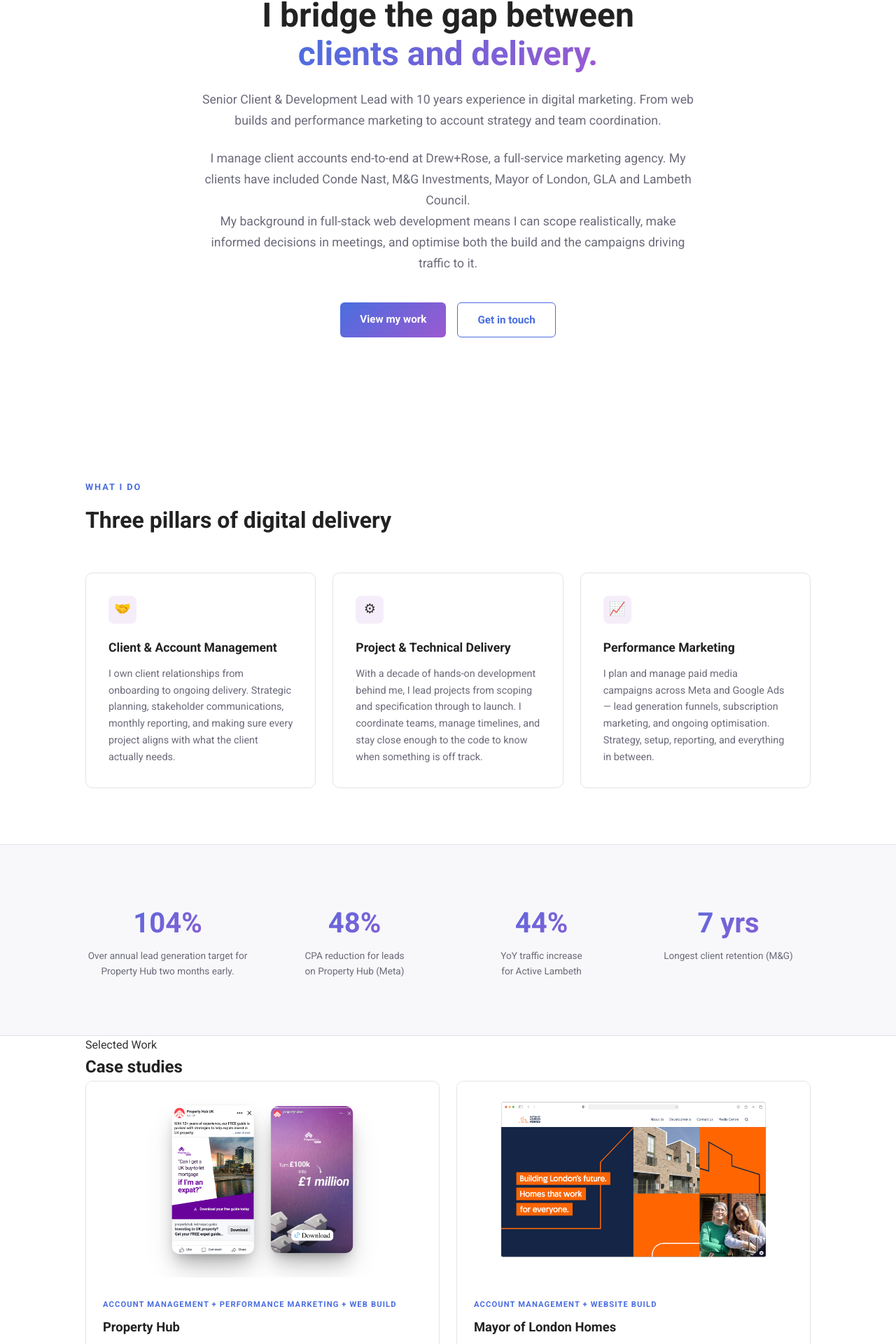
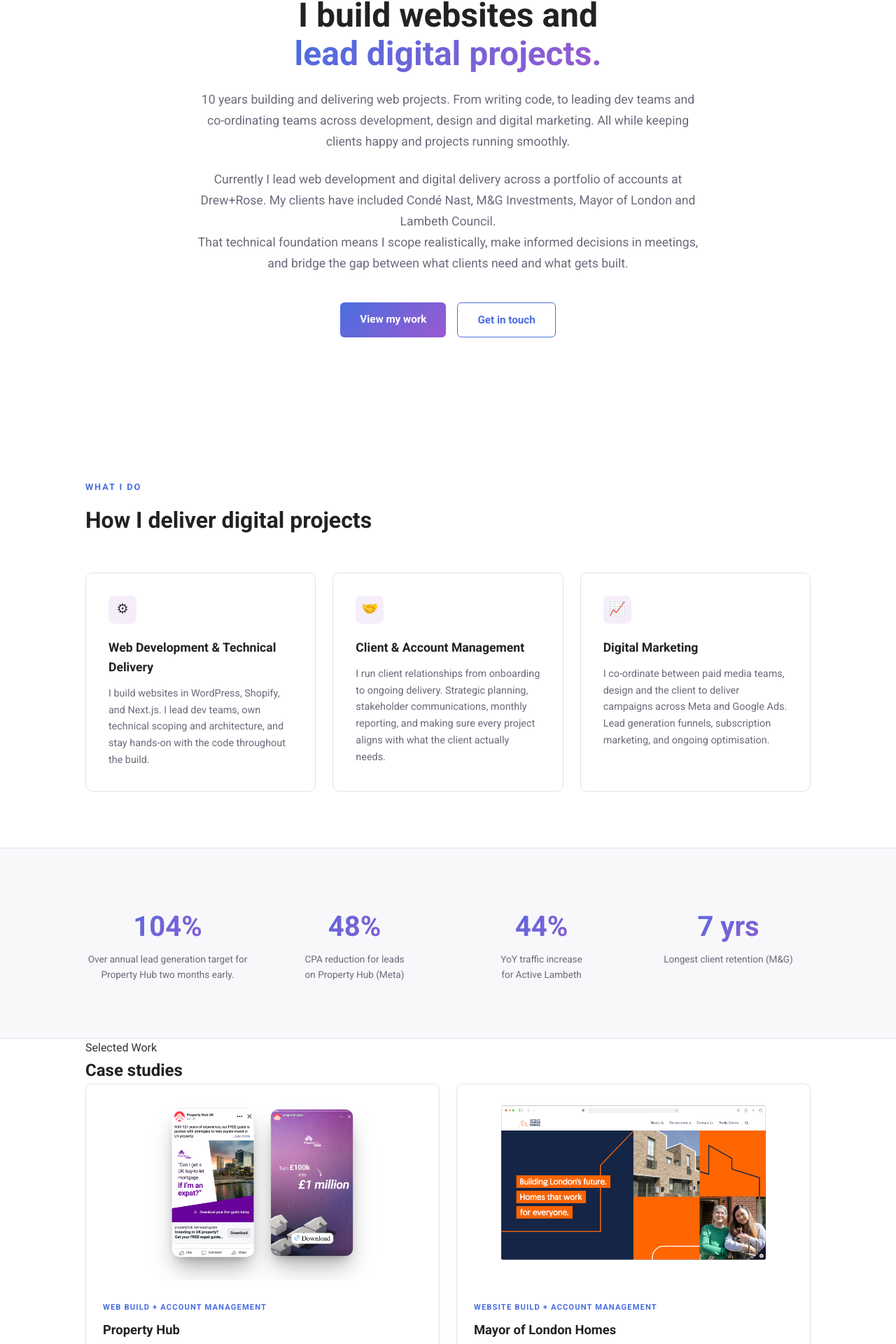
Before and after one commit to AlexLoughln117/new-portfolio, a Next.js app: page / in a window 1280 px wide. Shown: the part 194-2114 px from the top of the page at 70% size. Built offline with nearby package versions, Linux system fonts and the light colour scheme.

Commit message:
Updating copy across portfolio

```diff
--- a/src/app/layout.js
+++ b/src/app/layout.js
@@ -15,9 +15,9 @@ const roboto = Roboto({
 export const metadata = {
   title: {
     template: '%s | Alex Loughlin',
-    default: 'Alex Loughlin | Client & Project Lead',
+    default: 'Alex Loughlin | Web Development & Digital Delivery',
   },
-  description: 'Senior Client & Project Lead with 10 years in digital — from web builds and performance marketing to account strategy and team coordination.',
+  description: 'Full-stack web developer turned digital director with 10 years building and delivering web projects.',
   icons: {
     icon: '/favicon.svg',
   },
--- a/src/data/caseStudies.js
+++ b/src/data/caseStudies.js
@@ -6,7 +6,7 @@ const caseStudies = [
   {
     slug: 'property-hub',
     title: 'Property Hub',
-    tag: 'Account Management + Performance Marketing + Web Build',
+    tag: 'Web Build + Account Management',
     description: '5 lead generation funnels across Meta, Google Ads, Reddit and LinkedIn. Exceeded annual target by 104%.',
     client: 'Performance Marketing (Lead Generation), Account Management, Web build.',
     gradientClass: 'csThumbPH',
@@ -25,7 +25,7 @@ const caseStudies = [
   {
     slug: 'mayor-of-london-homes',
     title: 'Mayor of London Homes',
-    tag: 'Account Management + Website Build',
+    tag: 'Website Build + Account Management',
     description: 'End-to-end delivery of a custom WordPress site for the Mayor\'s Office. Passed third-party pen testing and WCAG 2.2 accessibility.',
     client: 'Mayor of London — Account Management + Website Build',
     gradientClass: 'csThumbMOL',
@@ -44,7 +44,7 @@ const caseStudies = [
   {
     slug: 'bond-vigilantes',
     title: 'Bond Vigilantes',
-    tag: 'Account Management + Web Build',
+    tag: 'Web Build + Account Management',
     description: '7-year client relationship. Complex AEM to WordPress migration restoring 17 years of content.',
     client: 'M&G Investments — Account Management + Web Build',
     gradientClass: 'csThumbBV',
@@ -61,7 +61,7 @@ const caseStudies = [
   {
     slug: 'active-lambeth',
     title: 'Active Lambeth',
-    tag: 'Account Management + Web Build + Performance Marketing',
+    tag: 'Web Build + Account Management',
     description: 'From dev lead to full account owner. 175-page site in 4 weeks, then full-funnel subscription marketing.',
     client: 'Lambeth Council — Web Build + Subscription Marketing',
     gradientClass: 'csThumbAL',
@@ -86,7 +86,7 @@ const caseStudies = [
   {
     slug: 'conde-nast',
     title: 'Cond\u00e9 Nast',
-    tag: 'Account Management + Performance Marketing',
+    tag: 'Account Management',
     description: 'Subscription growth campaigns across Vogue, Wired, GQ, Tatler and more. 16% conversion rate on seasonal campaigns.',
     client: 'Cond\u00e9 Nast — Account Management + Performance Marketing',
     gradientClass: 'csThumbCN',
@@ -104,7 +104,7 @@ const caseStudies = [
   {
     slug: 'reside',
     title: 'Reside Worldwide',
-    tag: 'Account Management + Web Build',
+    tag: 'Web Build + Account Management',
     description: 'Full website build delivered in a record 2 weeks, managing client, external agency, and developer.',
     client: 'Apart-Hotel Brand — Project Management + Web Build',
     gradientClass: 'csThumbRS',
@@ -122,7 +122,7 @@ const caseStudies = [
   {
     slug: 'tutor-the-nation',
     title: 'Tutor the Nation',
-    tag: 'Development Lead + Web Build',
+    tag: 'Web Build + Development Lead',
     description: 'Full rebrand and website build for a Gen Z education charity. Led a team of 3 developers, delivered under budget and on schedule.',
     client: 'Tutor the Nation — Development Lead + Web Build',
     gradientClass: 'csThumbTTN',
@@ -146,7 +146,7 @@ const caseStudies = [
   {
     slug: 'pitch-level',
     title: 'PitchLevel',
-    tag: 'Development Lead + Web Build',
+    tag: 'Web Build + Development Lead',
     description: 'New brand and website for a luxury hospitality sporting events platform. From brief to launch in 12 weeks.',
     client: 'PitchLevel — Development Lead + Web Build',
     gradientClass: 'csThumbPL',
@@ -164,7 +164,7 @@ const caseStudies = [
   {
     slug: 'molten',
     title: 'Molten',
-    tag: 'Development Lead + eCommerce Build',
+    tag: 'eCommerce Build + Development Lead',
     description: 'Luxury Shopify eCommerce site for a hand-blown glass lighting brand. Built to scale with the product range.',
     client: 'Laura Elizabeth Glass — Development Lead + eCommerce Build',
     gradientClass: 'csThumbML',
@@ -182,7 +182,7 @@ const caseStudies = [
   {
     slug: 'blakademik',
     title: 'Blakademik',
-    tag: 'Development Lead + Web Build',
+    tag: 'Web Build + Development Lead',
     description: 'Full brand identity and WordPress website for an online show giving Black individuals a space to debate current affairs.',
     client: 'Blakademik — Development Lead + Web Build',
     gradientClass: 'csThumbBK',
--- a/src/data/homepage.js
+++ b/src/data/homepage.js
@@ -2,13 +2,13 @@
 // Used by: Hero, WhatIDo, and Stats components.
 
 export const hero = {
-  headline: 'I bridge the gap between',
-  headlineAccent: 'clients and delivery.',
+  headline: 'I build websites and',
+  headlineAccent: 'lead digital projects.',
   subtitle:
-    'Senior Client & Development Lead with 10 years experience in digital marketing. From web builds and performance marketing to account strategy and team coordination.',
+    '10 years building and delivering web projects. From writing code, to leading dev teams and co-ordinating teams across development, design and digital marketing. All while keeping clients happy and projects running smoothly.',
   intro: [
-    'I manage client accounts end-to-end at Drew+Rose, a full-service marketing agency. My clients have included Conde Nast, M&G Investments, Mayor of London, GLA and Lambeth Council.',
-    'My background in full-stack web development means I can scope realistically, make informed decisions in meetings, and optimise both the build and the campaigns driving traffic to it.',
+    'Currently I lead web development and digital delivery across a portfolio of accounts at Drew+Rose. My clients have included Cond\u00e9 Nast, M&G Investments, Mayor of London and Lambeth Council.',
+    'That technical foundation means I scope realistically, make informed decisions in meetings, and bridge the gap between what clients need and what gets built.',
   ],
   ctas: [
     { label: 'View my work', href: '/case-studies', style: 'primary' },
@@ -18,25 +18,25 @@ export const hero = {
 
 export const whatIDo = {
   label: 'What I Do',
-  heading: 'Three pillars of digital delivery',
+  heading: 'How I deliver digital projects',
   pillars: [
+    {
+      icon: '\u{2699}',
+      title: 'Web Development & Technical Delivery',
+      description:
+        'I build websites in WordPress, Shopify, and Next.js. I lead dev teams, own technical scoping and architecture, and stay hands-on with the code throughout the build.',
+    },
     {
       icon: '\u{1F91D}',
       title: 'Client & Account Management',
       description:
-        'I own client relationships from onboarding to ongoing delivery. Strategic planning, stakeholder communications, monthly reporting, and making sure every project aligns with what the client actually needs.',
-    },
-    {
-      icon: '\u{2699}',
-      title: 'Project & Technical Delivery',
-      description:
-        'With a decade of hands-on development behind me, I lead projects from scoping and specification through to launch. I coordinate teams, manage timelines, and stay close enough to the code to know when something is off track.',
+        'I run client relationships from onboarding to ongoing delivery. Strategic planning, stakeholder communications, monthly reporting, and making sure every project aligns with what the client actually needs.',
     },
     {
       icon: '\u{1F4C8}',
-      title: 'Performance Marketing',
+      title: 'Digital Marketing',
       description:
-        'I plan and manage paid media campaigns across Meta and Google Ads \u2014 lead generation funnels, subscription marketing, and ongoing optimisation. Strategy, setup, reporting, and everything in between.',
+        'I co-ordinate between paid media teams, design and the client to deliver campaigns across Meta and Google Ads. Lead generation funnels, subscription marketing, and ongoing optimisation.',
     },
   ],
 };
@@ -46,7 +46,7 @@ export const aboutIntro = {
   image: '/images/alex-headshot.jpg',
   paragraphs: [
     'I started my career as a front-end developer, spending seven years building websites in WordPress, Shopify, and Next.js. Along the way I took on more responsibility. First leading development teams, then managing client relationships, and eventually owning entire accounts end-to-end.',
-    'That progression is what makes me different from a traditional account manager or project manager. I\u2019ve written the code, managed the servers, and debugged the build. So when I\u2019m in a client meeting, I can give a confident, informed answer about what\u2019s possible, what\u2019s realistic, and what\u2019s going to cause problems \u2014 without needing to go back to the dev team.',
+    'That progression is what sets me apart. I\u2019ve done the work, so I know what\u2019s realistic, what\u2019s going to cause problems, and how to keep a project on track.',
   ],
 };
 
```
Also changed, not shown: src/app/about/page.js (+6 -6 lines), public/favicon.svg.
